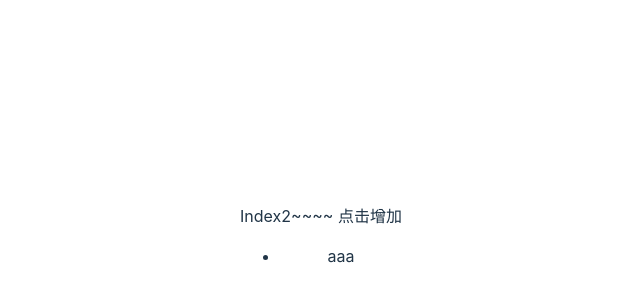
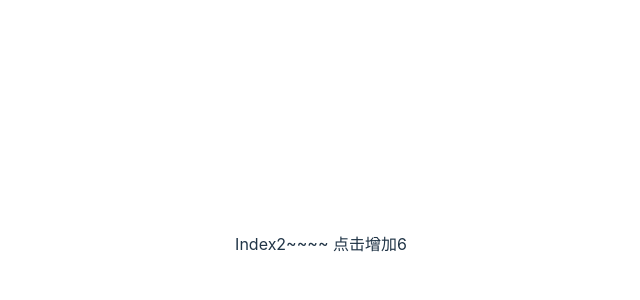
Before and after one commit to wxStart/skill-iteration, a React (Vite) app in the folder react-skill/: page / in a window 1280 px wide. Shown: the part 156-456 px from the top of the page, without its empty margins (319-959 px from the left). Built offline with nearby package versions, Linux system fonts and the light colour scheme.

Commit message:
fix: state的补充部分

```diff
--- a/react-skill/src/App.jsx
+++ b/react-skill/src/App.jsx
@@ -4,7 +4,8 @@ import './App.css';
 // import Index from './components/event/Index.jsx';
 // import Index from './components/props/Index.jsx';
 // import Index from './components/states/Index.jsx';
-import Index from './components/states/Index2.jsx';
+// import Index from './components/states/Index2.jsx';
+import Index from './components/states/Index3.jsx';
 function App() {
   return (
     <>
--- /dev/null
+++ b/react-skill/src/components/states/Index3.jsx
@@ -0,0 +1,22 @@
+import { useState } from 'react';
+
+let addInit = function (n) {
+  console.log('n: ', n);
+  return n + 1 + 2 + 3;
+};
+
+//! 惰性初始化
+
+export default function () {
+  //   const [count, setCount] = useState(addInit(0)); 每次都会执行
+  const [count, setCount] = useState(() => addInit(0)); //! 惰性缓存状态值 进行优化，如果这个函数比较耗时，就可以使用此方法进行优化
+
+  function handleClick() {
+    setCount(c => c + 1);
+  }
+  return (
+    <>
+      <div onClick={handleClick}>Index2~~~~ 点击增加{count}</div>
+    </>
+  );
+}
```
Also changed, not shown: react-skill/doc/基础.md (+2 -2 lines), react-skill/src/components/states/Index2.jsx (line endings or trailing spaces).
